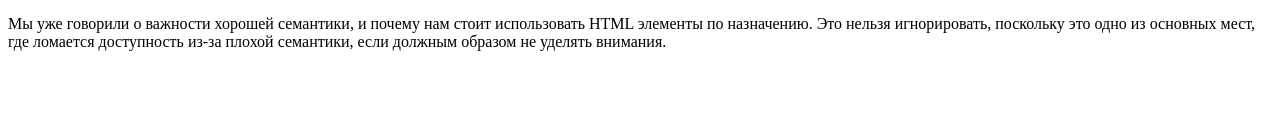
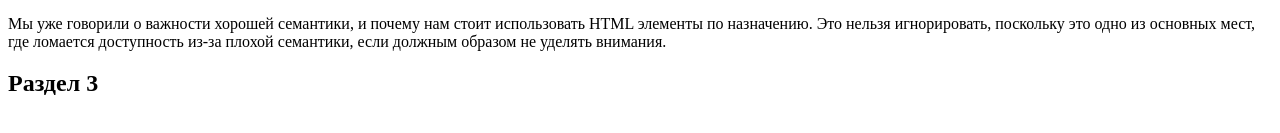
Before and after one commit to jorjodell/lesson19, a plain HTML site: page index.html in a window 1280 px wide. Shown: the part 289-422 px from the top of the page. Drawn offline with Linux system fonts and the light colour scheme.

Commit message:
Добавить раздел 3

```diff
--- a/index.html
+++ b/index.html
@@ -25,6 +25,9 @@
       <h2>Хорошая семантика</h2>
       <p>Мы уже говорили о важности хорошей семантики, и почему нам стоит использовать HTML элементы по назначению. Это нельзя игнорировать, поскольку это одно из основных мест, где ломается доступность из-за плохой семантики, если должным образом не уделять внимания.</p>
     </section>
+    <section>
+      <h2>Раздел 3</h2>
+    </section>
   </main>
 </body>
 </html>
```
